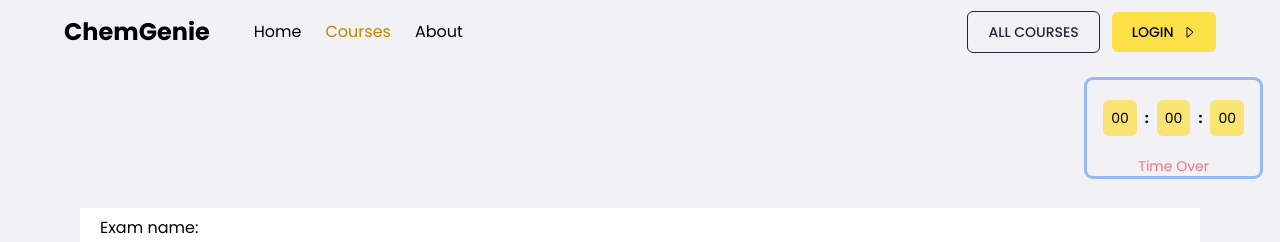
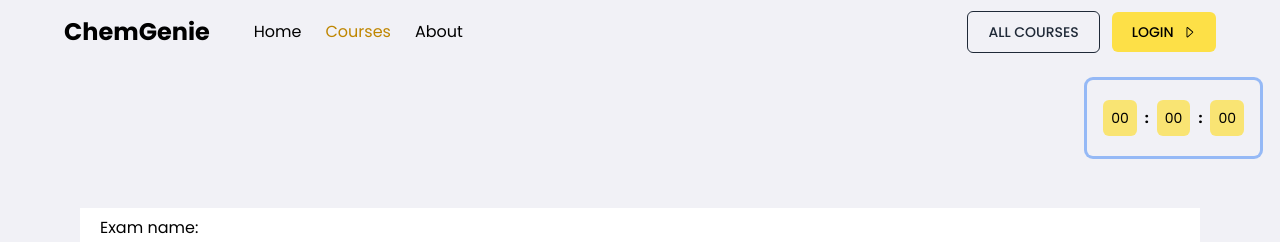
Before and after one commit to khalid999devs/eduPlatform, a React (Vite) app in the folder client/: page /courses/onClientReq/1/exam/quiz/1 in a window 1280 px wide. Shown: the top 242 px of the page. Built offline with nearby package versions, Linux system fonts and the light colour scheme; no server answers.

Commit message:
added submittedTime in MCQ

```diff
--- a/client/src/Components/ClientCourseDetails/exams/MCQExam.jsx
+++ b/client/src/Components/ClientCourseDetails/exams/MCQExam.jsx
@@ -120,12 +120,13 @@ const MCQExam = () => {
         {
           courseId: cid,
           examId: examid,
+          submittedTime: new Date.now(),
           answers: stdAns,
         },
         examid
       ).then(() => {
         setSubmition(false);
-        window.location.assign('../../');
+        // window.location.assign('../../');
       });
     } catch (error) {
       setSubmition(false);
--- a/client/src/Components/ClientCourseDetails/exams/Timer.jsx
+++ b/client/src/Components/ClientCourseDetails/exams/Timer.jsx
@@ -16,7 +16,7 @@ function Timer({ durTime, classes }) {
         <span className="dot">:</span>
         <span className="timer">{parseTimer(duration(durTime).ss)}</span>
       </div>
-      {timeErr && <p className="text-rose-400 w-fit mx-auto">Time Over</p>}
+      {/* {timeErr && <p className="text-rose-400 w-fit mx-auto">Time Over</p>} */}
     </div>
   );
 }
```
